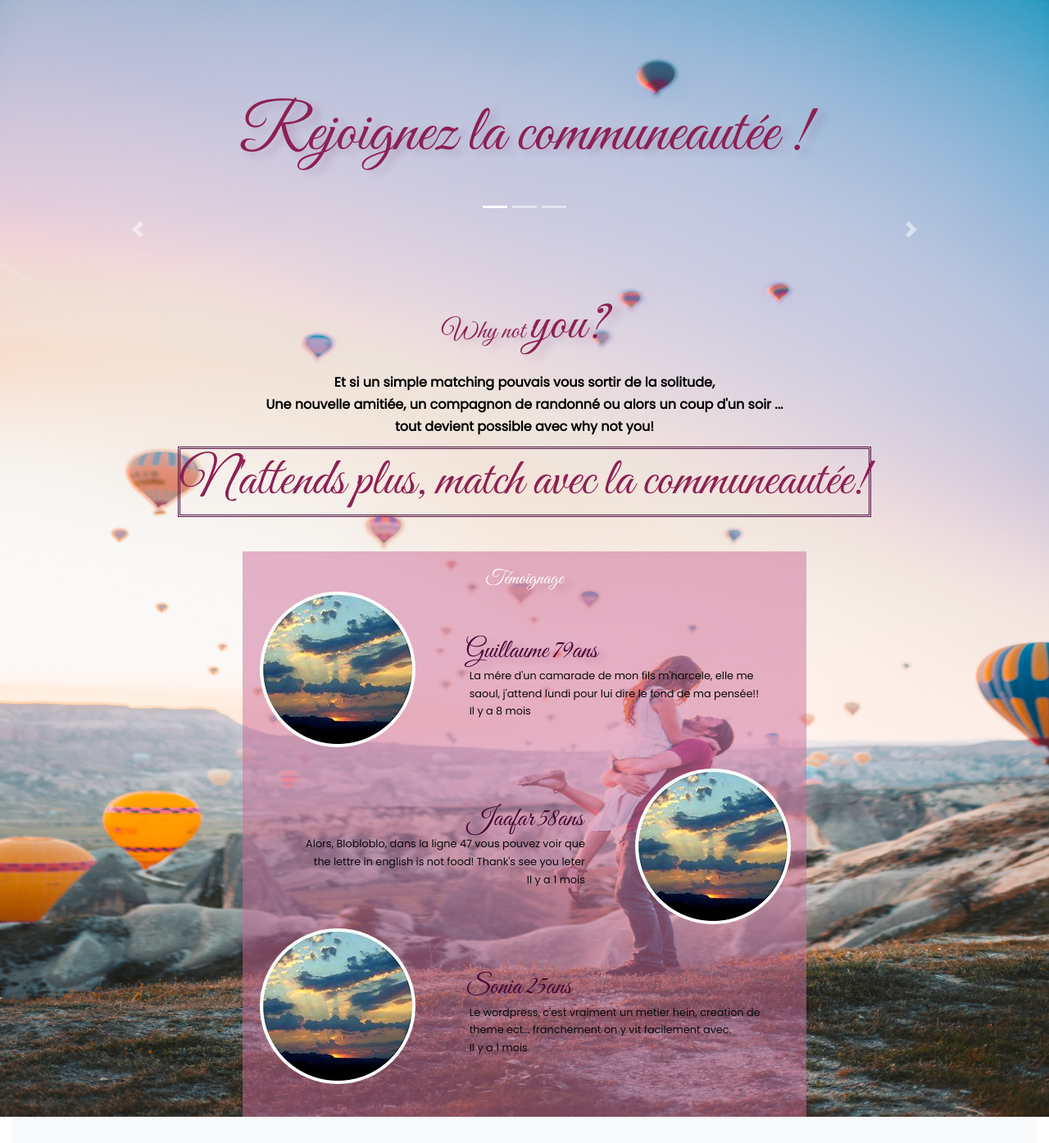
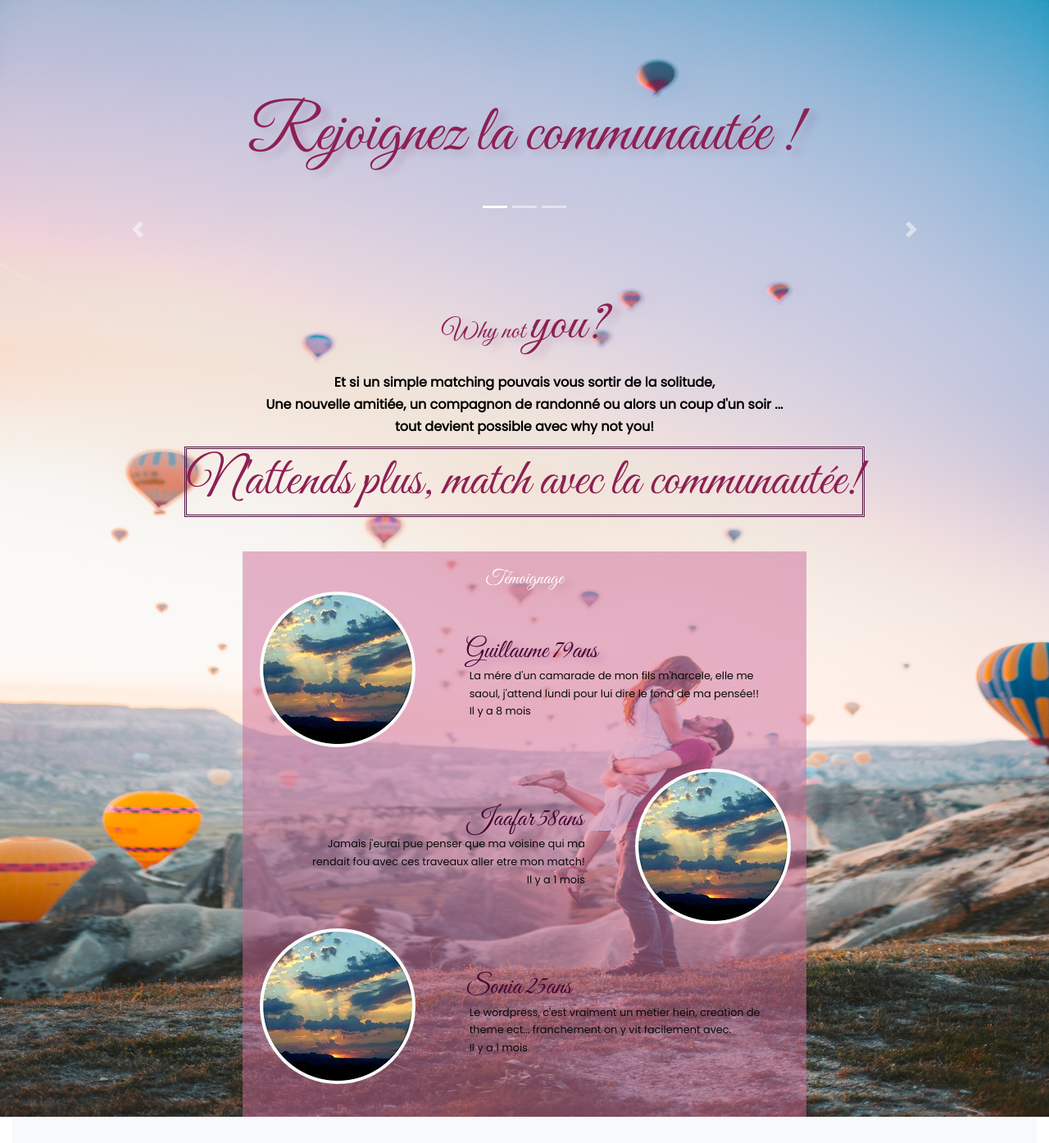
Before and after one commit to sandra-f/WhyNotYou, a PHP site: template templates/home.html.twig in a window 1280 px wide. Shown: the part 56-1451 px from the top of the page at 82% size. Run offline with PHP 8.4, Linux system fonts and the light colour scheme; the template is opened without the code that fills it: most values are stand-ins (such as "Sample title", 1, 10 or a date in 2020); some libraries are stand-ins or nearby versions.

Commit message:
ajout path

```diff
--- a/templates/home.html.twig
+++ b/templates/home.html.twig
@@ -16,7 +16,7 @@
 <main id="contenu">
     <section id="intro" class="bg py-5">
             <div class="container mb-3">
-                <h1 class="text-white text-center my-5"><a href="">Rejoignez la communeautée !</a></h1>
+                <h1 class="text-white text-center my-5"><a href="{{ path("register") }}">Rejoignez la communautée !</a></h1>
                 <div id="carouselExampleIndicators" class="carousel slide" data-ride="carousel">
                     <ol class="carousel-indicators">
                         <li data-target="#carouselExampleIndicators" data-slide-to="0" class="active"></li>
@@ -29,10 +29,10 @@
 
                         </div>
                         <div class="carousel-item">
-                            {{ asset('uploads/img/{{rose.jpg}}') }}
+                            {{ asset('img/{{rose.jpg}}') }}
                         </div>
                         <div class="carousel-item ">
-                            {{ asset('uploads/img/{{rose.jpg}}') }}
+                            {{ asset('img/{{rose.jpg}}') }}
                         </div>
                     </div>
                     <a class="carousel-control-prev" href="#carouselExampleIndicators" role="button" data-slide="prev">
@@ -48,13 +48,13 @@
         </section>
 
                 <div class="you-h2">
-                    <h2>Why not <span><a href=""> you?</a></span></h2>
+                    <h2>Why not <span><a href="{{ path("login") }}"> you?</a></span></h2>
 
                     <p>Et si un simple matching pouvais vous sortir de la solitude,<br> Une nouvelle amitiée, un
                         compagnon de randonné ou alors un coup d'un soir ...<br> tout devient possible avec why not you!
                     </p>
 
-                    <a class="rejoint" href="">N'attends plus, match avec la communeautée!</a>
+                    <a class="rejoint" href="{{ path("register") }}">N'attends plus, match avec la communautée!</a>
                 </div>
 
 
@@ -82,7 +82,7 @@
                         <div class="col-lg-8 p-5">
                             <div class="right">
                                 <h4>Jaafar 58ans</h4>
-                                <p>Alors, Blobloblo, dans la ligne 47 vous pouvez voir que the lettre in english is not food! Thank's see you leter
+                                <p>Jamais j'eurai pue penser que ma voisine qui ma rendait fou  avec ces traveaux aller etre mon match!
                                 </p>
                                 <p>Il y a 1 mois</small></p>
                             </div>
```
